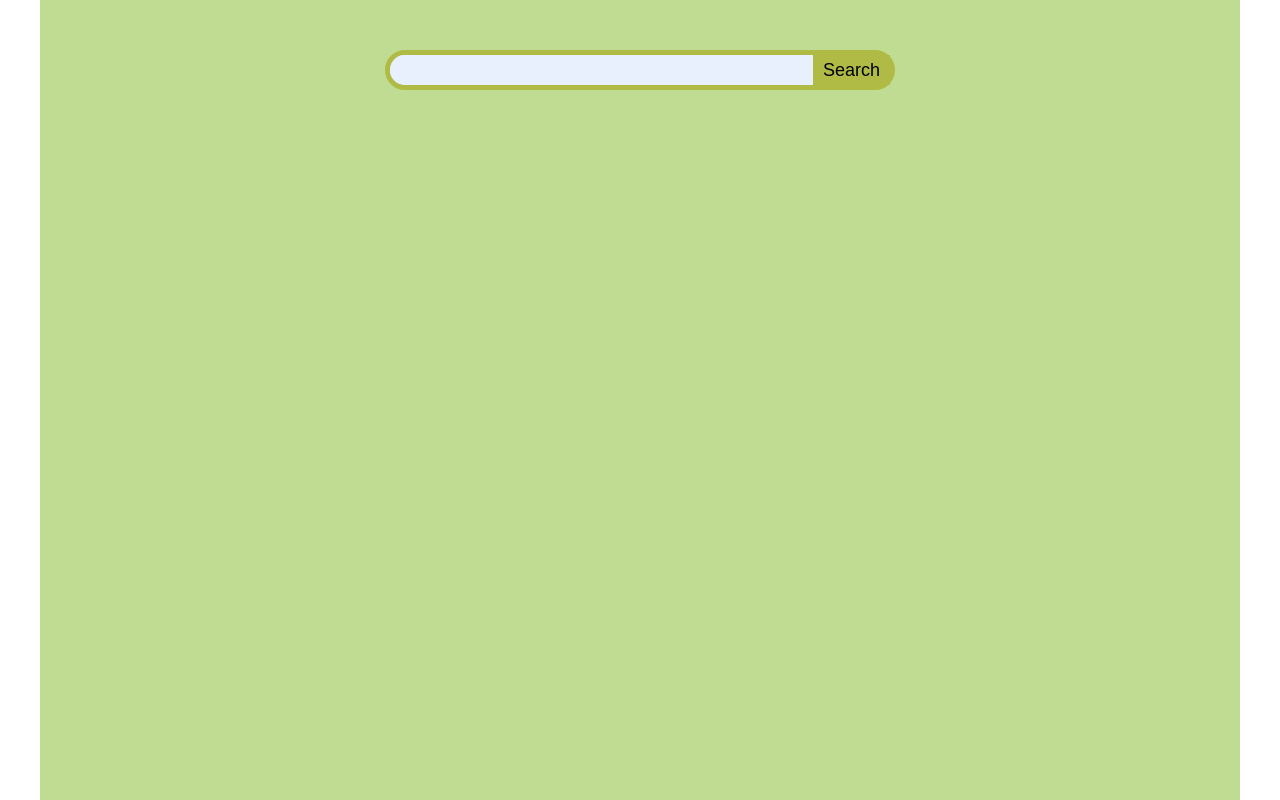
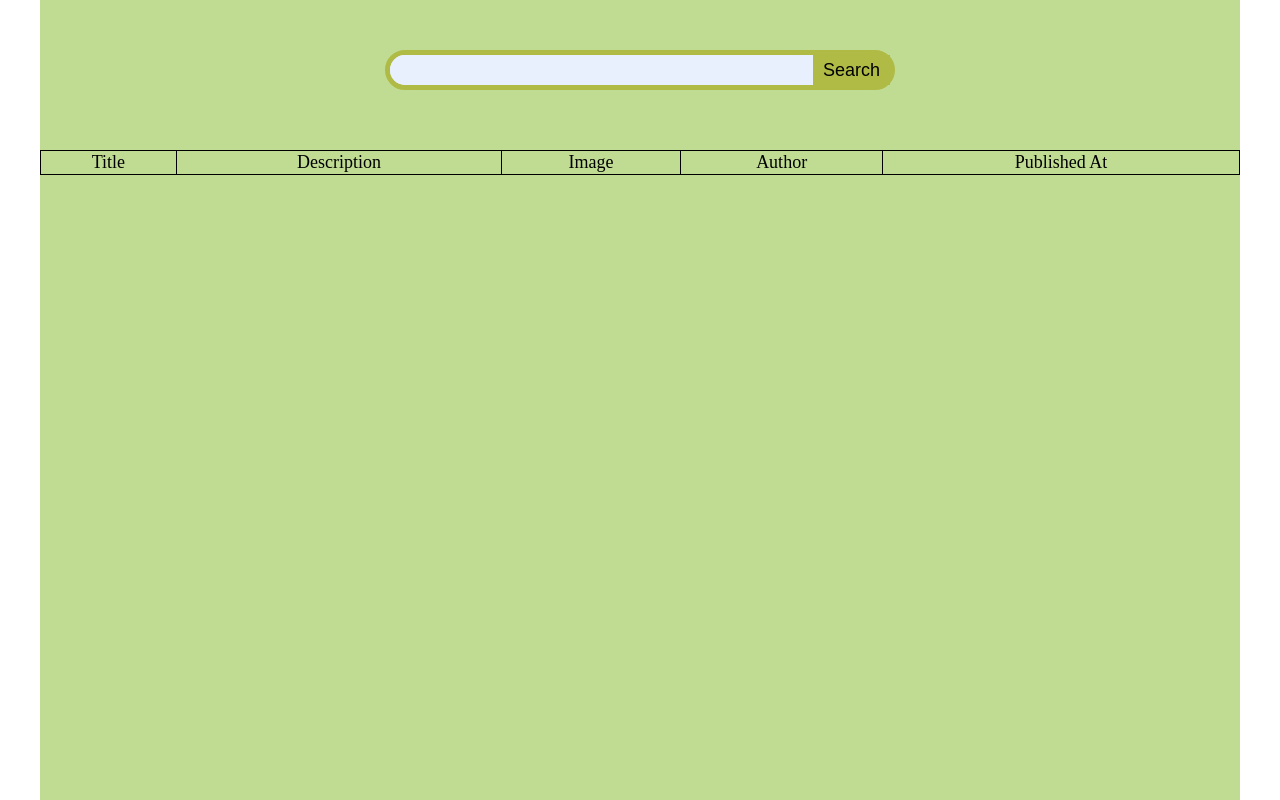
Before and after one commit to tonKristall/react, a React app: page / in a window 1280 px wide. Built offline with nearby package versions, Linux system fonts and the light colour scheme.

Commit message:
feat: add render search result

```diff
--- a/src/app.tsx
+++ b/src/app.tsx
@@ -1,11 +1,8 @@
 import React from 'react';
-import SearchBar from './components/search-bar/search-bar';
-import './styles.scss';
+import AppContainer from './components/app-container';
 
 export default function App(): JSX.Element {
   return (
-    <div className="app-container">
-      <SearchBar />
-    </div>
+    <AppContainer />
   );
 }
--- /dev/null
+++ b/src/components/app-container.tsx
@@ -0,0 +1,15 @@
+import React, { useState } from 'react';
+import RenderResultSearch from './result-search/result-search';
+import SearchBar from './search-bar/search-bar';
+import '../styles.scss';
+import { IArticle } from '../types';
+
+export default function AppContainer(): JSX.Element {
+  const [resultSearch, setResultSearch] = useState<IArticle[]>([]);
+  return (
+    <div className="app-container">
+      <SearchBar setResultSearch={setResultSearch} />
+      <RenderResultSearch ResultSearch={resultSearch} />
+    </div>
+  );
+}
--- /dev/null
+++ b/src/components/result-search/result-search.scss
@@ -0,0 +1,33 @@
+@import '../../mixins.scss';
+
+.result-search {
+  width: 100%;
+
+  &__table {
+    width: 100%;
+    border-collapse: collapse;
+  }
+
+  &__headers {
+    width: 100%;
+
+    td {
+      text-align: center;
+      text-transform: capitalize;
+      font-size: 18px;
+    }
+  }
+
+  td {
+    border: 1px solid black;
+    text-align: center;
+  }
+}
+
+.article {
+  width: 100%;
+
+  img {
+    width: 200px;
+  }
+}
--- /dev/null
+++ b/src/components/result-search/result-search.tsx
@@ -0,0 +1,36 @@
+import React from 'react';
+import { IRenderResultSearchProps } from '../../types';
+import './result-search.scss';
+
+export default function RenderResultSearch(props: IRenderResultSearchProps): JSX.Element {
+  return (
+    <div className="result-search">
+      <table className="result-search__table">
+        <thead>
+          <tr className="result-search__headers">
+            <td>title</td>
+            <td>description</td>
+            <td>image</td>
+            <td>author</td>
+            <td>published at</td>
+          </tr>
+        </thead>
+        {props.ResultSearch.map((article) => (
+              <tbody>
+                <tr className="article">
+                  <td>
+                    <a href={article.url}>{article.title}</a>
+                  </td>
+                  <td>{article.description}</td>
+                  <td>
+                    <img src={article.urlToImage} alt={article.title}></img>
+                  </td>
+                  <td>{article.author}</td>
+                  <td>{article.publishedAt}</td>
+                </tr>
+              </tbody>
+        ))}
+      </table>
+    </div>
+  );
+}
--- a/src/components/search-bar/search-bar.tsx
+++ b/src/components/search-bar/search-bar.tsx
@@ -1,15 +1,16 @@
 import React, { ChangeEvent, useState } from 'react';
 import { SEARCH_DATA_DEFAULT } from '../../const';
 import Validation from '../../services/validate';
+import { ISearchBarProps } from '../../types';
 import './search-bar.scss';
 
-export default function SearchBar(): JSX.Element {
+export default function SearchBar(props: ISearchBarProps): JSX.Element {
   const [searchData, setSearchData] = useState(SEARCH_DATA_DEFAULT);
   const [validate, setValidate] = useState(true);
 
   const handleSubmit = async (event: ChangeEvent<HTMLFormElement>) => {
     event.preventDefault();
-    Validation(searchData, setValidate, setSearchData);
+    Validation(searchData, setValidate, setSearchData, props.setResultSearch);
   };
 
   const handleChange = (event: ChangeEvent<HTMLInputElement>) => {
--- a/src/index.ts
+++ b/src/index.ts
@@ -1,4 +1,4 @@
-import ReactDOM from 'react-dom';
-import App from './app';
+import ReactDOM from "react-dom";
+import App from "./app";
 
-ReactDOM.render(App(), document.querySelector('.app'));
+ReactDOM.render(App(), document.querySelector(".app"));
--- a/src/services/response-api.tsx
+++ b/src/services/response-api.tsx
@@ -1,9 +1,10 @@
 import { API_KEY, BASE_URL, SEARCH_DATA_DEFAULT } from '../const';
-import { ArticleTypes, SetStateSearchDataType } from '../types';
+import { SetStateArrayType, SetStateSearchDataType, TResultSearch } from '../types';
 
 export default function ResponseAPI(
   setSearchData: SetStateSearchDataType,
   searchData: typeof SEARCH_DATA_DEFAULT,
+  setResultSearch: SetStateArrayType,
 ): void {
   setSearchData({ ...searchData, value: SEARCH_DATA_DEFAULT.value });
   setSearchData({ ...searchData, loading: !SEARCH_DATA_DEFAULT.loading });
@@ -12,6 +13,6 @@ export default function ResponseAPI(
   const response = `${BASE_URL}?q=${searchValue}&sort=${sort}&apiKey=${API_KEY}`;
   fetch(response)
     .then((resp) => resp.json())
-    .then((resp: ArticleTypes) => console.log(resp.articles))
+    .then((resp: TResultSearch) => setResultSearch(resp.articles))
     .finally(() => setSearchData({ ...searchData, loading: SEARCH_DATA_DEFAULT.loading }));
 }
--- a/src/services/validate.tsx
+++ b/src/services/validate.tsx
@@ -1,16 +1,17 @@
 import { SEARCH_DATA_DEFAULT } from '../const';
-import { SetStateBooleanType, SetStateSearchDataType } from '../types';
+import { SetStateArrayType, SetStateBooleanType, SetStateSearchDataType } from '../types';
 import ResponseAPI from './response-api';
 
 export default function Validation(
   searchData: typeof SEARCH_DATA_DEFAULT,
   setValidate: SetStateBooleanType,
   setSearchData: SetStateSearchDataType,
+  setResultSearch: SetStateArrayType,
 ): void {
   const searchValue = searchData.value;
   if (searchValue) {
     setValidate(true);
-    ResponseAPI(setSearchData, searchData);
+    ResponseAPI(setSearchData, searchData, setResultSearch);
   } else {
     setValidate(false);
   }
```
Also changed, not shown: src/const.ts (+4 -4 lines), src/types.ts (+28 -6 lines).
